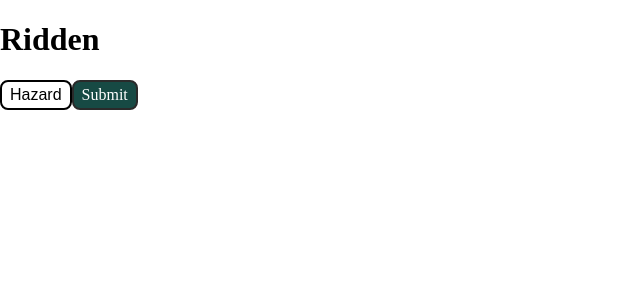
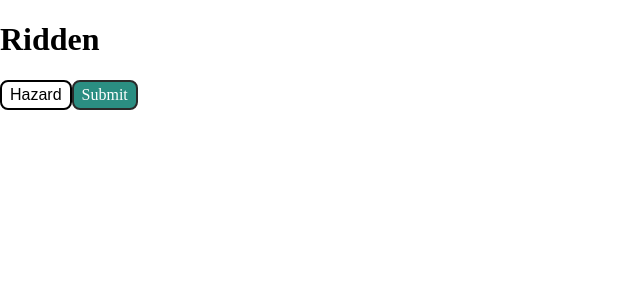
Before and after one commit to will-condon/Ridden, a React (Vite) app: page / in a window 1280 px wide. In both pictures the pointer is over the button "Submit". Shown: the top 300 px of the page, without its empty margins (0-640 px from the left). Built offline with nearby package versions, Linux system fonts and the light colour scheme; a web font is replaced by a local one.

Commit message:
moved button to compoents folder

```diff
--- a/src/App.jsx
+++ b/src/App.jsx
@@ -1,5 +1,5 @@
 import Chip from './components/Chip.jsx';
-import PrimaryButton from './PrimaryButton.jsx';
+import PrimaryButton from './components/PrimaryButton.jsx';
 
 function App() {
   return (
--- a/src/PrimaryButton.css
+++ b/src/components/PrimaryButton.css
@@ -10,9 +10,13 @@
   color: var(--color-text-inverted);
 
   /* subheading */
-  font-family: Coolvetica;
+  font-family: var(--text-font-heading);
   font-size: var(--font-Size-500);
   font-style: normal;
   font-weight: 400;
   line-height: normal;
 }
+
+.primary-btn:hover {
+  background: var(--color-surface-secondary-hover);
+}
```
Also changed, not shown: src/components/PrimaryButton.jsx (renamed from src/PrimaryButton.jsx).
